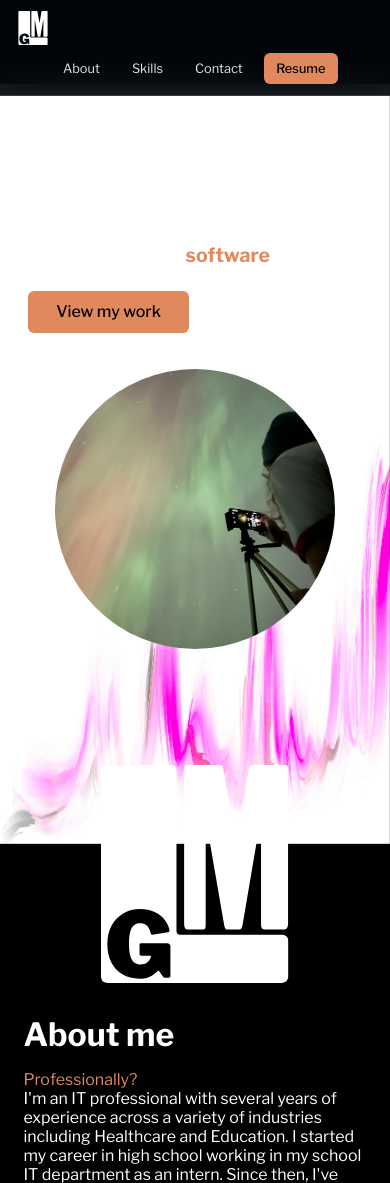
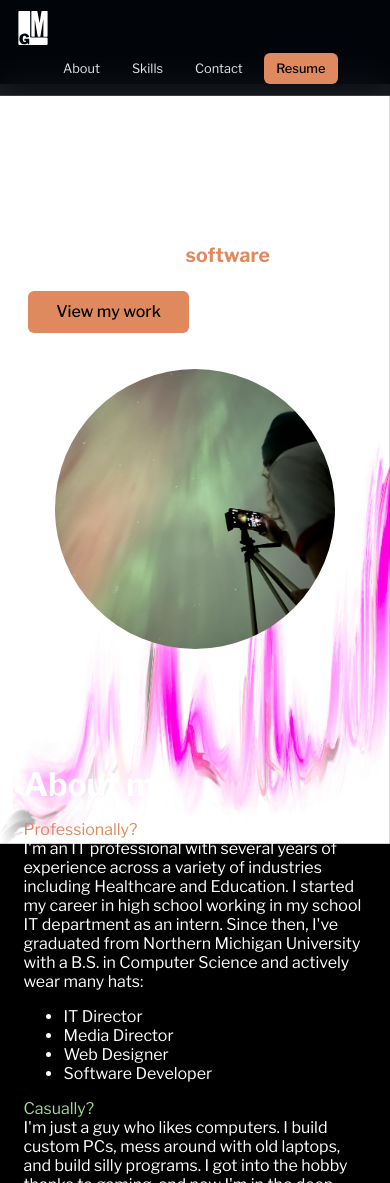
Before and after one commit to lgundry/portfolio-frontend, a React (Vite) app: page / in a window 390 px wide. Shown: the top 1183 px of the page. Built offline with nearby package versions, Linux system fonts and the light colour scheme.

Commit message:
Hide the large About logo only on mobile while preserving the desktop logo.

```diff
--- a/src/assets/components/about/About.component.css
+++ b/src/assets/components/about/About.component.css
@@ -47,8 +47,7 @@
   }
 
   .about__icon {
-    width: min(48vw, 220px);
-    margin: 0 auto 2rem;
+    display: none;
   }
 
   .about__heading {
```
